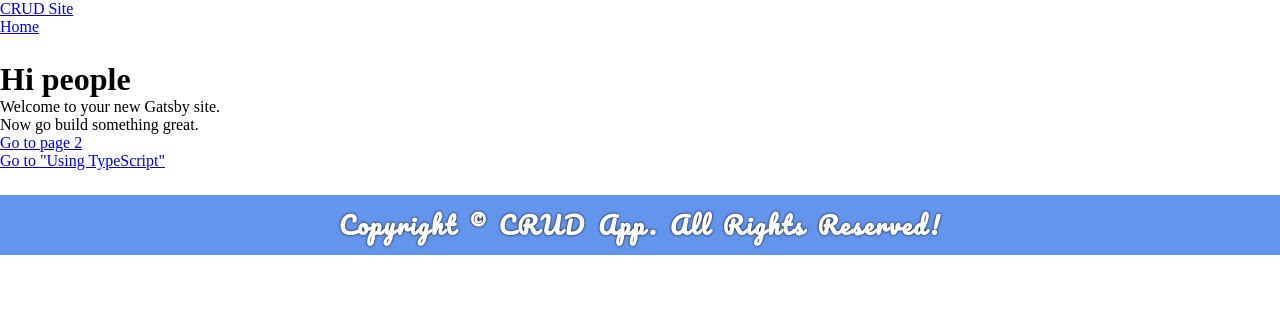
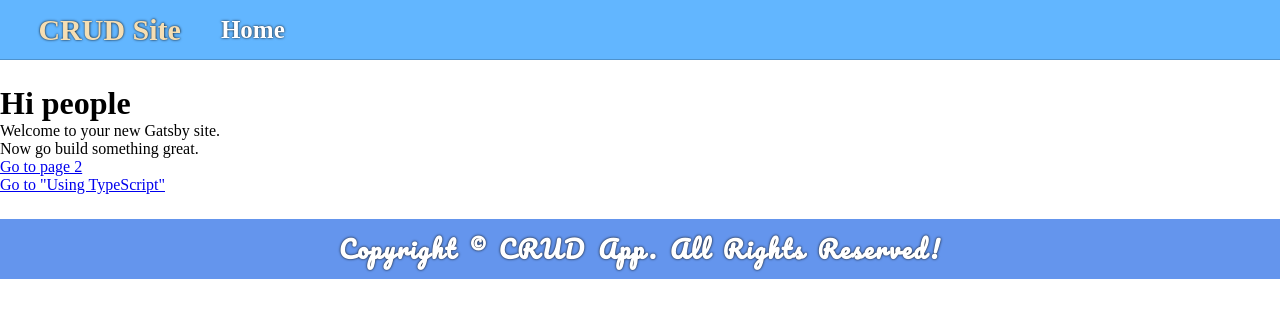
Before and after one commit to faraasat/crud-app, a Gatsby site: page / in a window 1280 px wide. Built offline with nearby package versions, Linux system fonts and the light colour scheme; Gatsby itself is replaced by a stand-in of ours; a web font is replaced by a local one.

```diff
--- a/gatsby-config.js
+++ b/gatsby-config.js
@@ -25,7 +25,7 @@
         background_color: `#663399`,
         theme_color: `#663399`,
         display: `minimal-ui`,
-        icon: `src/images/favicon.svg`, // This path is relative to the root of the site.
+        icon: `src/images/favicon.svg`,
       },
     },
     `gatsby-plugin-gatsby-cloud`,
--- a/package.json
+++ b/package.json
@@ -5,6 +5,7 @@
   "version": "0.1.0",
   "author": "Kyle Mathews <mathews.kyle@gmail.com>",
   "dependencies": {
+    "dotenv": "^8.2.0",
     "gatsby": "^3.0.1",
     "gatsby-plugin-gatsby-cloud": "^2.0.0",
     "gatsby-plugin-image": "^1.0.0",
--- a/src/components/header/header.styles.css
+++ b/src/components/header/header.styles.css
@@ -2,7 +2,7 @@
   font-family: "Rancher", cursive;
 }
 
-  .blog-component__header {
+.crud-component__header {
   max-height: 60px;
   height: 60px;
   box-sizing: border-box;
@@ -13,7 +13,7 @@
   border-bottom: 1.5px solid rgba(1, 1, 1, 0.2);
 }
 
-  .blog-component__header .blog-component__header-brand {
+.crud-component__header .crud-component__header-brand {
   text-decoration: none;
   font-weight: bold;
   font-size: 30px;
@@ -22,18 +22,18 @@
   text-shadow: 0.2px 0.2px 2.5px rgba(1, 1, 1, 1);
 }
 
-  .blog-component__container {
+.crud-component__container {
   padding: 0px 3vw;
   width: calc(100%);
   display: flex;
   align-items: center;
 }
 
-  .blog-component__container .blog-component__header-links {
+.crud-component__container .crud-component__header-links {
   margin-left: 30px;
 }
 
-  .blog-component__header-links a {
+.crud-component__header-links a {
   text-decoration: none;
   font-weight: bold;
   font-size: 25px;
```
Also changed, not shown: netlify.toml (added), 1 other file. Lines whose indentation alone changed are shown as unchanged.
